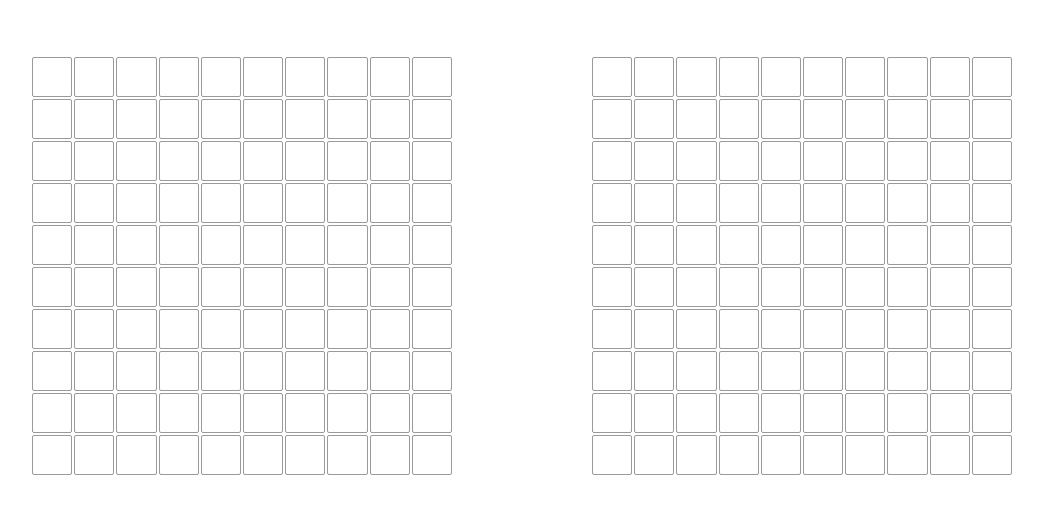
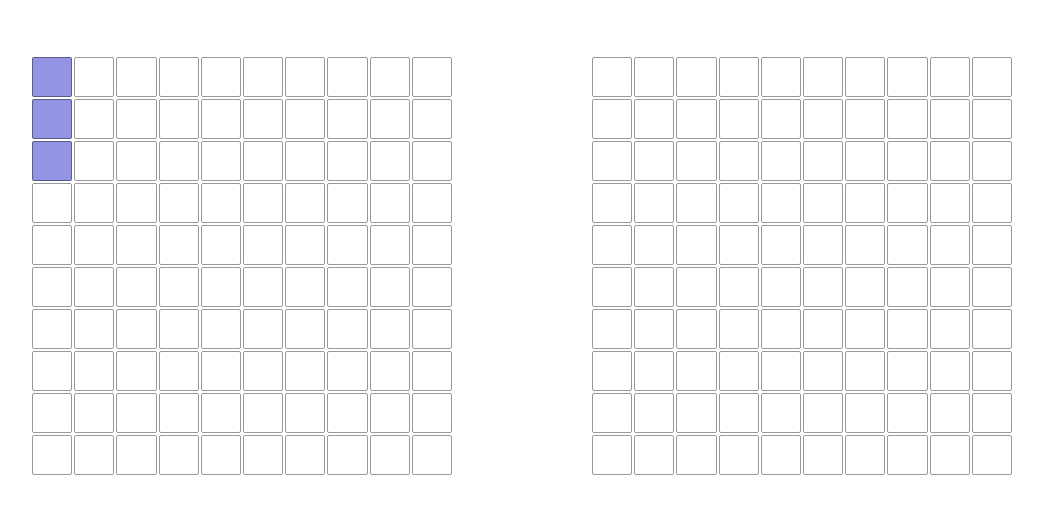
Before and after one commit to EthanTran02/battleship, a website built with webpack: page src/template.html in a window 1280 px wide. Shown: the part 81-594 px from the top of the page, without its empty margins (118-1161 px from the left). Built offline with nearby package versions, Linux system fonts and the light colour scheme.

Commit message:
Create create grid and update grid function

```diff
--- a/src/index.js
+++ b/src/index.js
@@ -1,6 +1,15 @@
 import './style.css';
-
-import { createBoard } from './modules/boardDOM';
+import { Player } from './modules/player';
+import { Ship } from './modules/ship';
+import { createBoard, updateBoard } from './modules/boardDOM';
 
 createBoard('board-container1');
 createBoard('board-container2');
+
+const realPlayer = new Player('real');
+const computerPlayer = new Player('computer');
+
+const ship = new Ship(3);
+realPlayer.gameboard.placeShip(ship, [0, 0]);
+console.log(realPlayer.gameboard.board);
+updateBoard(realPlayer, 'board-container1');
--- a/src/modules/boardDOM.js
+++ b/src/modules/boardDOM.js
@@ -1,8 +1,12 @@
 export function createBoard(containerID) {
-
   const container = document.getElementById(containerID);
+  if (!container) {
+    console.error(`Container ${containerID} not found`);
+    return;
+  }
   const grid = document.createElement('div');
   grid.classList.add('grid');
+  grid.id = `${containerID}-grid`;
 
   for (let i = 0; i < 100; i++) {
     const cell = document.createElement('div');
@@ -13,3 +17,27 @@ export function createBoard(containerID) {
   }
   container.appendChild(grid);
 }
+
+export function updateBoard(player, containerID) {
+  const container = document.getElementById(containerID);
+  const board = player.gameboard.board;
+
+  // Clear and recreate the grid structure
+  container.innerHTML = '';
+  const grid = document.createElement('div');
+  grid.classList.add('grid');
+
+  for (let rowIndex = 0; rowIndex < 10; rowIndex++) {
+    for (let colIndex = 0; colIndex < 10; colIndex++) {
+      const cellElement = document.createElement('div');
+      cellElement.classList.add('cell');
+      const cellContent = board[rowIndex][colIndex];
+      // Check if the cell contains a ship object (not null and not 'X' or 'O')
+      if (cellContent !== null && cellContent !== 'X' && cellContent !== 'O') {
+        cellElement.classList.add('ship');
+      }
+      grid.appendChild(cellElement);
+    }
+  }
+  container.appendChild(grid);
+}
--- a/src/style.css
+++ b/src/style.css
@@ -100,3 +100,12 @@ body > h1 {
   border: 1px solid rgba(0, 0, 0, 0.395);
   border-radius: 2px;
 }
+
+.cell:hover {
+  background-color: rgba(128, 128, 128, 0.148);
+  cursor: pointer;
+}
+
+.ship {
+  background-color: rgba(25, 25, 198, 0.463);
+}
```
